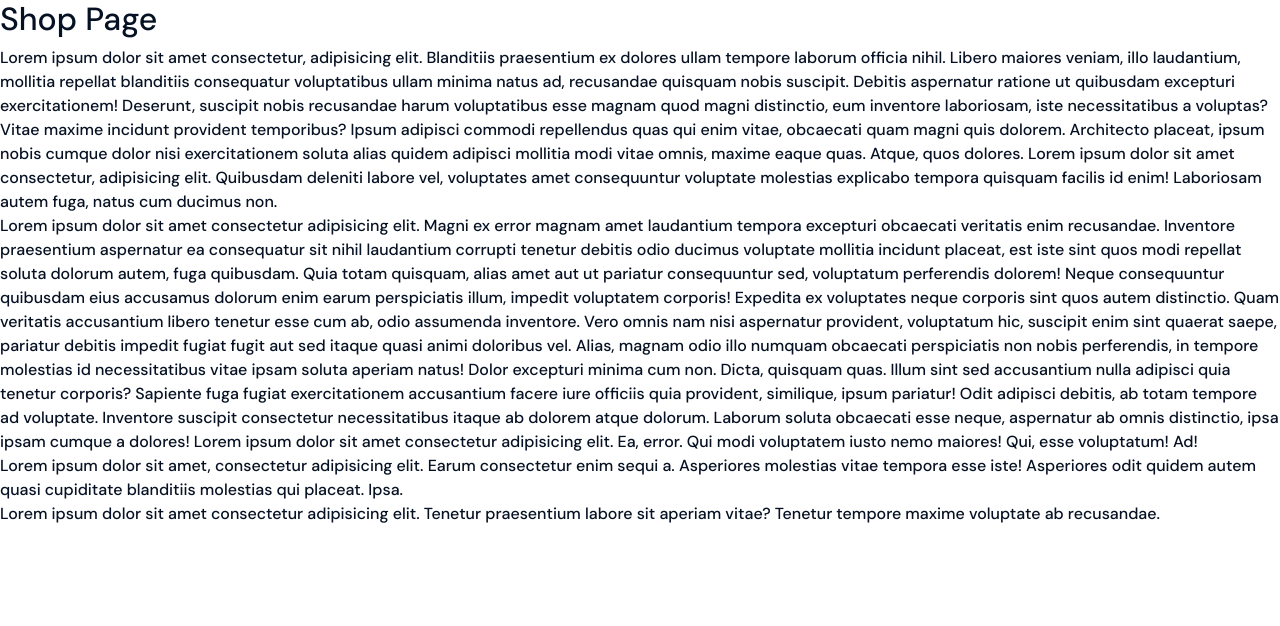
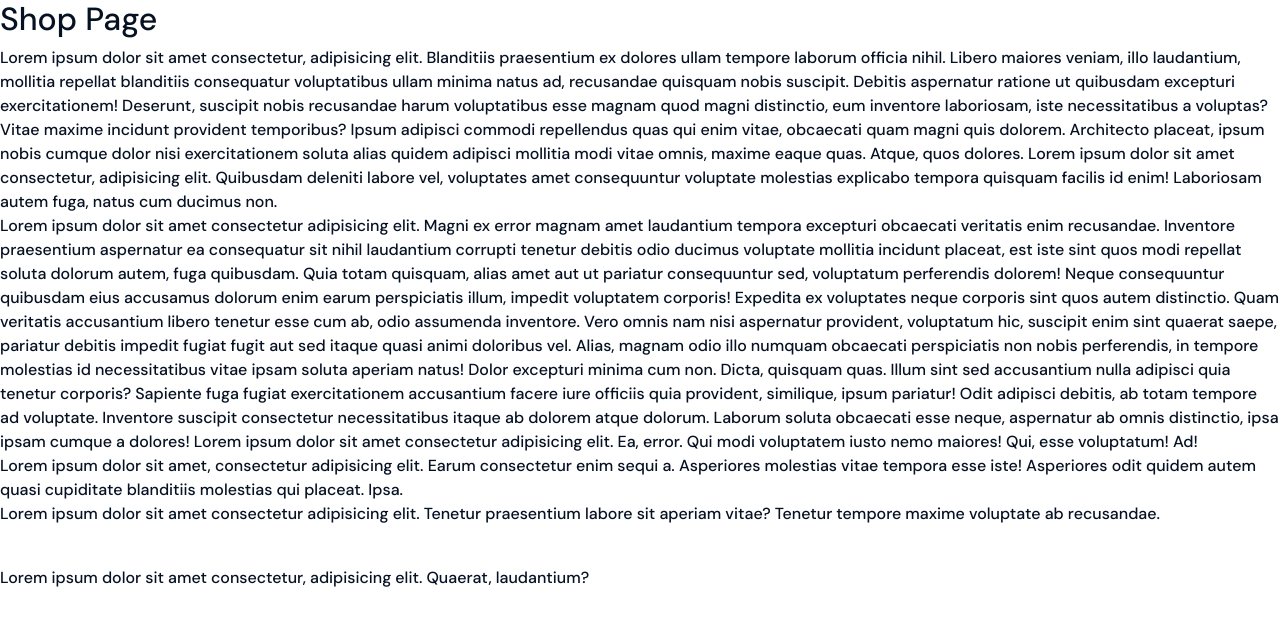
Before and after one commit to devkhalid874/react-laravel-ecommerce, a React app in the folder frontend/: page /shop in a window 1280 px wide. Shown: the top 626 px of the page. Built offline with nearby package versions, Linux system fonts and the light colour scheme; the HTML template or start-up script is replaced by a standard one.

Commit message:
changes made by k

```diff
--- a/frontend/src/components/Shop.jsx
+++ b/frontend/src/components/Shop.jsx
@@ -15,6 +15,8 @@ export const Shop = () => {
         <br />
         Lorem ipsum dolor sit amet consectetur adipisicing elit. Tenetur praesentium labore sit aperiam vitae? Tenetur tempore maxime voluptate ab recusandae.
       </p>
+      <br />
+      Lorem ipsum dolor sit amet consectetur, adipisicing elit. Quaerat, laudantium?
     </div>
   )
 }
```
